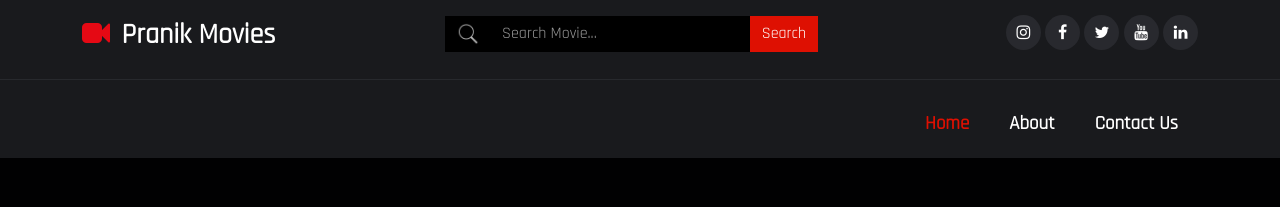
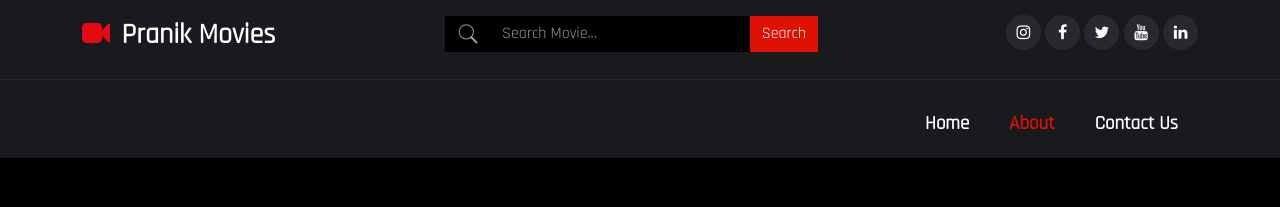
Before and after one commit to yadavnikhilrao/The-Ultimate-Movies-Recommendation-System-V-2-Pranik-Movies, a Flask app: page /about in a window 1280 px wide. Shown: the top 207 px of the page. Run offline with Flask 3, Linux system fonts and the light colour scheme; parts of the project's set-up code (start-up, migrations or seed data) failed here and were passed over; some libraries are stand-ins or nearby versions.

Commit message:
Update about.html

```diff
--- a/templates/about.html
+++ b/templates/about.html
@@ -166,10 +166,10 @@
       <div class="navbar-collapse collapse" id="navbarSupportedContent">
         <ul class="navbar-nav ms-auto mb-2 mb-md-0">
           <li class="nav-item">
-            <a class="nav-link active" aria-current="page" href="/">Home</a>
+            <a class="nav-link " aria-current="page" href="/">Home</a>
           </li>
           <li class="nav-item">
-            <a class="nav-link" href="/about">About</a>
+            <a class="nav-link active" href="/about">About</a>
           </li>
 
           <li class="nav-item">
```
